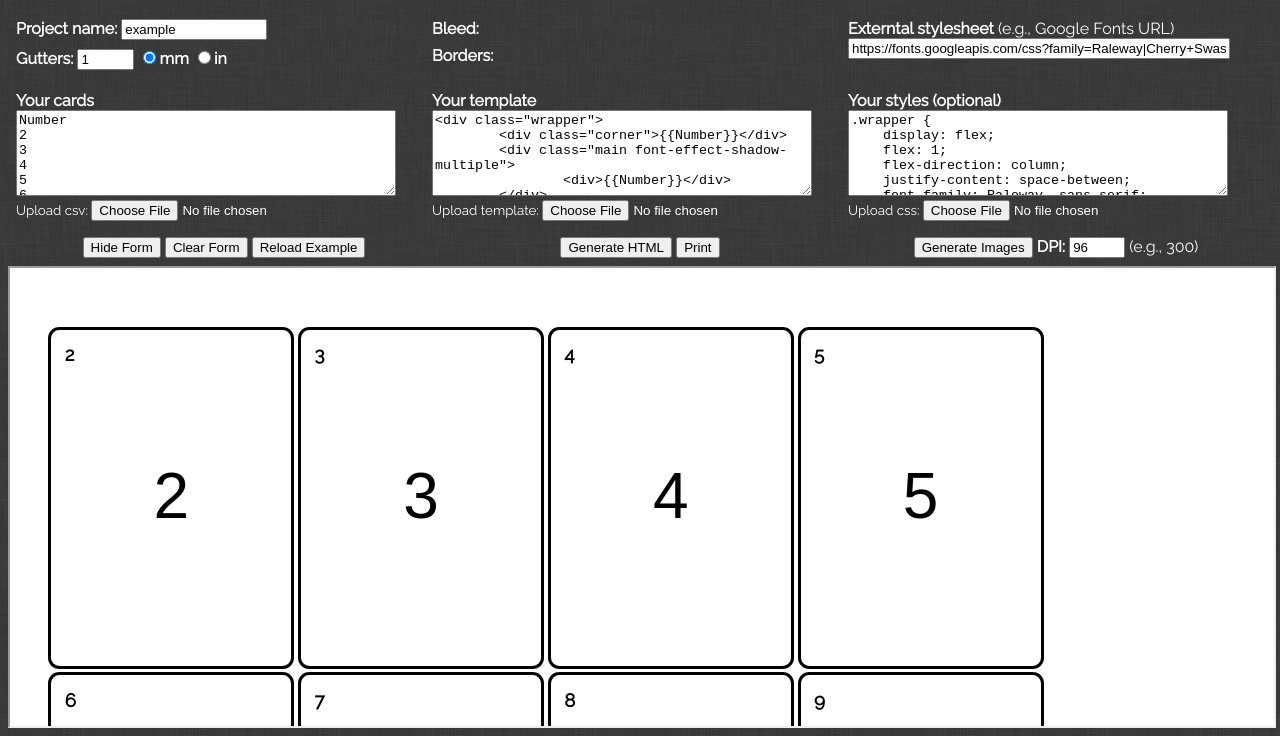
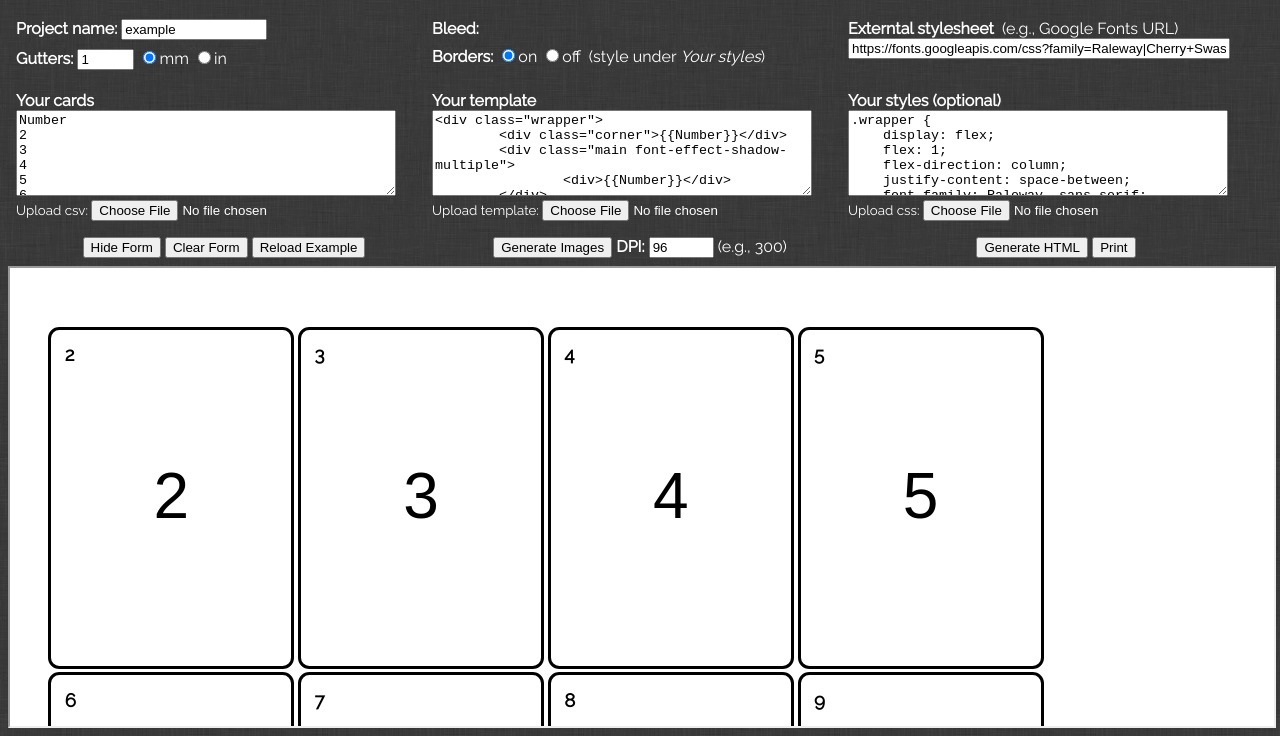
Before and after one commit to mcdemarco/cardpen, a plain HTML site: page index.html in a window 1280 px wide. Shown: the part 80-816 px from the top of the page. Drawn offline with Linux system fonts and the light colour scheme; a web font is replaced by a local one.

Commit message:
Rearrange and updgrade bind. Will probably be abandoning bind because the old version is broken on textareas and the new version is broken on selects.

```diff
--- a/index.html
+++ b/index.html
@@ -63,16 +63,22 @@
 				</h4>
 				<h4>Gutters:
 					<input type="text" id="gsize" size="4" value=""/>
-					<input type="radio" name="gunit" value="mm" checked><label>mm</label>
-					<input type="radio" name="gunit" value="in"><label>in</label>
+					<span class="unh4">
+						<input type="radio" name="gunit" value="mm" checked><label>mm</label>
+						<input type="radio" name="gunit" value="in"><label>in</label>
+					</span>
 				</h4>
 			</div>
 			<div>
 				<h4>Bleed:</h4>
-				<h4>Borders:</h4>
+				<h4>Borders: <span class="unh4">
+					<input type="radio" name="border" value="on" checked><label>on</label>
+					<input type="radio" name="border" value="off"><label>off</label>
+					&nbsp;(style under <em>Your styles</em>)</span>
+				</h4>
 			</div>
 			<div>
-				<h4>Externtal stylesheet <span class="unh4">(e.g., Google Fonts URL)</span></h4>
+				<h4>Externtal stylesheet <span class="unh4">&nbsp;(e.g., Google Fonts URL)</span></h4>
 				<input type="text" id="extCSS" value=""/><br />
 			</div>
 		</section>
@@ -113,12 +119,12 @@
 				<button type="button" id="eg">Reload Example</button>
 			</div>
 			<div>
+				<button type="button" id="imagine">Generate Images</button>
+				<b>DPI:</b>&nbsp;<input type="text" id="dpi" class="hccdoForm" size="5" value="96"/> (e.g., 300)
+			</div>
+			<div>
 				<button type="button" id="generate">Generate HTML</button>
 				<button type="button" id="print">Print</button>
-			</div>
-			<div>
-				<button type="button" id="imagine">Generate Images</button>
-				<b>DPI:</b>&nbsp;<input type="text" id="dpi" class="hccdoForm" style="width:3rem;" value="96"/> (e.g., 300)
 			</div>
 		</section>
 
```
